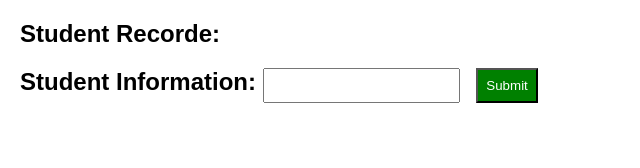
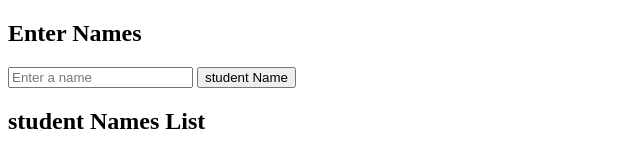
Before and after one commit to janvivadhiya/test-repo, a plain HTML site: page js3.html in a window 1280 px wide. Shown: the whole page, without its empty margins (0-640 px from the left). Drawn offline with Linux system fonts and the light colour scheme.

Commit message:
modified

```diff
--- a/js3.html
+++ b/js3.html
@@ -1,58 +1,61 @@
 <!DOCTYPE html>
 <html lang="en">
 <head>
-    <meta charset="UTF-8">
-    <meta name="viewport" content="width=device-width, initial-scale=1.0">
-    <title>Record List</title>
-    <style>
-        body {
-            font-family: Arial, sans-serif;
-            margin: 20px;
-        }
-
-        input {
-            padding: 8px;
-            margin-right: 10px;
-        }
-
-        button {
-            background-color: green;
-            color: white;
-            padding: 8px;
-            cursor: pointer;
-        }
-
-        #recordList {
-            margin-top: 20px;
-        }
-    </style>
+  <meta charset="UTF-8">
+  <meta name="viewport" content="width=device-width, initial-scale=1.0">
+  <title>student lists</title>
 </head>
 <body>
 
-    <h2>Student Recorde:<h2>
+  <h2>Enter Names</h2>
+  <input type="text" id="nameInput" placeholder="Enter a name">
+  <button onclick="addName()">student Name</button>
 
-    <form id="recordForm">
-        <label for="recordInput">Student Information:</label>
-        <input type="text" id="recordInput">
-        <button type="button" onclick="addRecord()">Submit</button>
-    </form>
+  <h2>student Names List</h2>
+  <ul id="nameList"></ul>
 
-    <div id="recordList"></div>
+  <script>
+    function addName() {
+      var nameInput = document.getElementById('nameInput');
+      var name = nameInput.value;
+      if (name.trim() !== '') {
+        var nameList = document.getElementById('nameList');
+        var listItem = document.createElement('li');
+        var nameText = document.createElement('span');
+        nameText.textContent = name;
 
-    <script>
-        function addRecord() {
-            var recordInput = document.getElementById("recordInput");
-            var recordValue = recordInput.value;
+        var editButton = document.createElement('button');
+        editButton.textContent = 'Edit';
+        editButton.onclick = function() {
+          var editInput = document.createElement('input');
+          editInput.type = 'text';
+          editInput.value = nameText.textContent;
 
-            var newRecord = document.createElement("p");
-            newRecord.textContent = recordValue;
+          editInput.onblur = function() {
+            nameText.textContent = editInput.value;
+            listItem.removeChild(editInput);
+          };
 
-            var recordList = document.getElementById("recordList");
-            recordList.appendChild(newRecord);
+          listItem.appendChild(editInput);
+          editInput.focus();
+        };
 
-            recordInput.value = '';
-        }
-    </script>
+        var deleteButton = document.createElement('button');
+        deleteButton.textContent = 'Delete';
+        deleteButton.onclick = function() {
+          nameList.removeChild(listItem);
+        };
+
+        listItem.appendChild(nameText);
+        listItem.appendChild(editButton);
+        listItem.appendChild(deleteButton);
+        nameList.appendChild(listItem);
+        nameInput.value = '';
+      } else {
+        alert('Please enter a name.');
+      }
+    }
+  </script>
 
 </body>
 </html>
```
